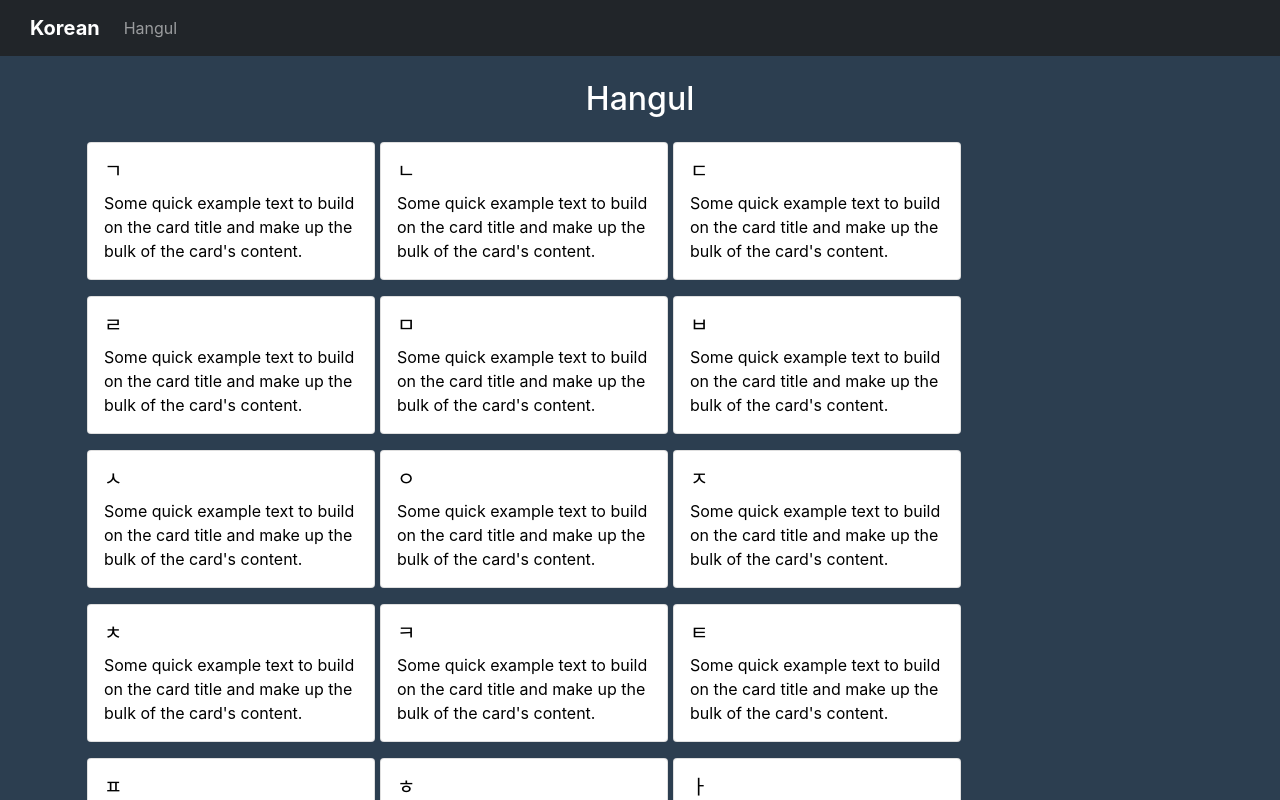
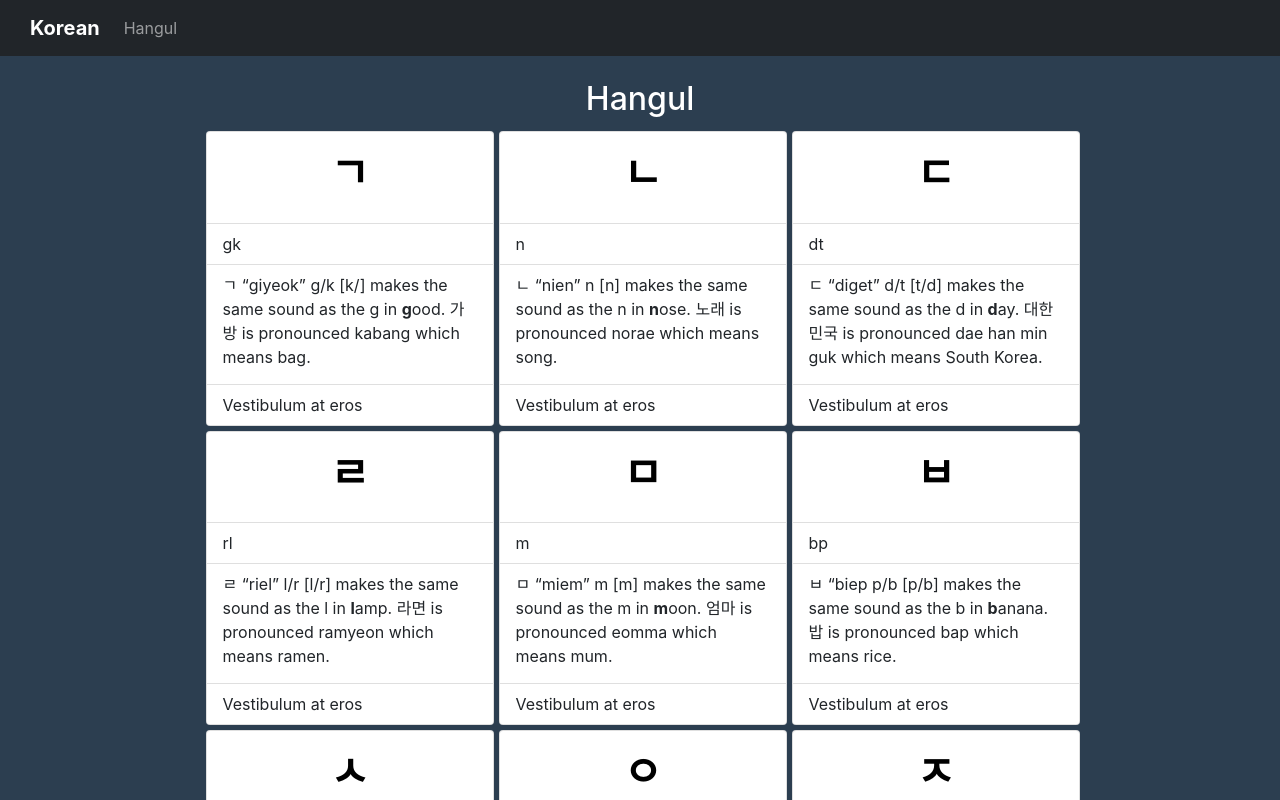
Before and after one commit to Asif-Dev-Fr/Korean-Language, a React (Create React App) app: page /hangul in a window 1280 px wide. Shown: the top 800 px of the page. Built offline with nearby package versions, Linux system fonts and the light colour scheme.

Commit message:
sentence ajouté

```diff
--- a/src/App.css
+++ b/src/App.css
@@ -9,8 +9,25 @@ body {
   color: #fff;
 }
 
-
 .container .cardRow {
   display: flex;
   flex-wrap: wrap;
+  justify-content: center;
 }
+
+.container .cardRow .card {
+  width: 18rem;
+  color: #000;
+  margin-left: 5px;
+  margin-top: 5px;
+}
+
+.container .cardRow .card .card-body .card-title {
+  font-size: 42px;
+  text-align: center;
+  font-weight: 600;
+}
+
+.container .cardRow .card .list-group .sentence {
+  height: 120px;
+}
--- a/src/assets/data/hangul.json
+++ b/src/assets/data/hangul.json
@@ -69,7 +69,8 @@
       "name": "이응",
       "pronunciation": "응",
       "romanization": ["", "ng"],
-      "type": "consonant"
+      "type": "consonant",
+      "sentence": "ㅇ “ieng” silent/ng [ŋ] silent sound or ng sound like in ya<strong>ng</strong>. 방 is pronounced bang which means room."
     },
     {
       "char_id": "j",
@@ -77,7 +78,8 @@
       "name": "지읒",
       "pronunciation": "즈",
       "romanization": ["j", "t"],
-      "type": "consonant"
+      "type": "consonant",
+      "sentence": "ㅈ “jiet” j [ts] makes the same sound as the j in <strong>j</strong>elly. 지도 is pronounced jido which means map."
     },
     {
       "char_id": "ch",
@@ -85,7 +87,8 @@
       "name": "치읓",
       "pronunciation": "츠",
       "romanization": ["ch", "t"],
-      "type": "consonant"
+      "type": "consonant",
+      "sentence": "ㅊ “chiet” ch [sʰ] makes the same sound as the ch in <strong>ch</strong>air. 친구 is pronounced as chingu which means friend."
     },
     {
       "char_id": "k",
@@ -93,7 +96,8 @@
       "name": "키읔",
       "pronunciation": "크",
       "romanization": ["k", "k"],
-      "type": "consonant"
+      "type": "consonant",
+      "sentence": "ㅋ “kiuek” k [kʰ] makes the same sound as the k in <strong>k</strong>iwi. 커피 is pronounced as kopi which means coffee."
     },
     {
       "char_id": "t",
@@ -101,7 +105,8 @@
       "name": "티읕",
       "pronunciation": "트",
       "romanization": ["t", "t"],
-      "type": "consonant"
+      "type": "consonant",
+      "sentence": "ㅌ “tiet” t [tʰ] makes the same sound as the t in <strong>t</strong>able. 토마토 is pronounced tomato which is the same word in English, tomato! This one is easy!"
     },
     {
       "char_id": "p",
@@ -109,7 +114,8 @@
       "name": "피읖",
       "pronunciation": "프",
       "romanization": ["p", "p"],
-      "type": "consonant"
+      "type": "consonant",
+      "sentence": "ㅍ “piep” p [pʰ] makes the same sound as the p in <strong>p</strong>anda. 팔 is pronounced pal which means arm."
     },
     {
       "char_id": "h",
@@ -117,7 +123,8 @@
       "name": "히잏",
       "pronunciation": "흐",
       "romanization": ["h", "t"],
-      "type": "consonant"
+      "type": "consonant",
+      "sentence": "“hiet” h [h] makes the same sound as the h in <strong>h</strong>at. 하늘 is pronounced haneul which means sky."
     },
     {
       "char_id": "a",
@@ -125,7 +132,8 @@
       "name": "아",
       "pronunciation": "아",
       "romanization": ["a"],
-      "type": "vowel"
+      "type": "vowel",
+      "sentence": "ㅏ a [a] makes the same sound as the a at the end of sant<strong>a</strong>. 차 is pronounced cha which means car."
     },
     {
       "char_id": "eo",
@@ -133,7 +141,8 @@
       "name": "어",
       "pronunciation": "어",
       "romanization": ["eo"],
-      "type": "vowel"
+      "type": "vowel",
+      "sentence": "ㅓ eo [ʌ] makes the same sound as o in s<strong>o</strong>ng without the ng sound. 버스 is pronounced bosseu which means bus."
     },
     {
       "char_id": "o",
@@ -141,7 +150,8 @@
       "name": "오",
       "pronunciation": "오",
       "romanization": ["o"],
-      "type": "vowel"
+      "type": "vowel",
+      "sentence": "ㅗ o [o] makes the same sound as the o in d<strong>o</strong>ll. 봄 is pronounced bom which means spring."
     },
     {
       "char_id": "u",
@@ -149,7 +159,8 @@
       "name": "우",
       "pronunciation": "우",
       "romanization": ["u"],
-      "type": "vowel"
+      "type": "vowel",
+      "sentence": "ㅜ u [u] makes the same sound as the u in <strong>u</strong>nicorn. 문 is pronounced mun which means door."
     },
     {
       "char_id": "eu",
@@ -157,7 +168,8 @@
       "name": "으",
       "pronunciation": "으",
       "romanization": ["eu"],
-      "type": "vowel"
+      "type": "vowel",
+      "sentence": "ㅡ eu [ɨ] This sound does not exist in English. The best comparison of this sound is when you are confused with something… “uh?”."
     },
     {
       "char_id": "i",
@@ -165,7 +177,8 @@
       "name": "이",
       "pronunciation": "이",
       "romanization": ["i"],
-      "type": "vowel"
+      "type": "vowel",
+      "sentence": "ㅣ i [i] makes the same sound as the y in bab<strong>y</strong>. 아이 is pronounced a e which means child."
     },
     {
       "char_id": "ya",
@@ -205,7 +218,8 @@
       "name": "쌍기역",
       "pronunciation": "끄",
       "romanization": ["kk", "k"],
-      "type": "consonant"
+      "type": "consonant",
+      "sentence": "ㄲ “ssang giyeok” kk [k*] makes the same sound as the k in s<strong>k</strong>i. 꿀 is pronounced kkul which means honey. "
     },
     {
       "char_id": "tt",
@@ -213,7 +227,8 @@
       "name": "쌍디귿",
       "pronunciation": "뜨",
       "romanization": ["tt", "t"],
-      "type": "consonant"
+      "type": "consonant",
+      "sentence": "ㄸ “ssang diget” tt [t*] makes the same sound as the t in ki<strong>tt</strong>en. 딸 is pronounced ddal which means daughter."
     },
     {
       "char_id": "pp",
@@ -221,7 +236,8 @@
       "name": "쌍비읍",
       "pronunciation": "쁘",
       "romanization": ["pp", "p"],
-      "type": "consonant"
+      "type": "consonant",
+      "sentence": "ㅃ “ssang biep” p [p*] makes the same sound as the p in a<strong>p</strong>artment. 아빠 is pronounced appa which means dad."
     },
     {
       "char_id": "ss",
@@ -229,7 +245,8 @@
       "name": "쌍시옷",
       "pronunciation": "쓰",
       "romanization": ["ss", "t"],
-      "type": "consonant"
+      "type": "consonant",
+      "sentence": "ㅆ “ssang shiot” ss [s*] makes the same sound as the sh in su<strong>sh</strong>i. 쑥 is pronounced ssuk which means mugwort (a traditional plant in Korea used in medicine and cosmetics)."
     },
     {
       "char_id": "jj",
@@ -237,7 +254,8 @@
       "name": "쌍지읒",
       "pronunciation": "쯔",
       "romanization": ["jj", "t"],
-      "type": "consonant"
+      "type": "consonant",
+      "sentence": "ㅉ “ssang jiet” [tsʰ] is also a bit tricky because there is no equivalent in the English language."
     },
     {
       "char_id": "ae",
--- a/src/components/Cards.jsx
+++ b/src/components/Cards.jsx
@@ -1,19 +1,26 @@
-import Button from 'react-bootstrap/Button';
-import Card from 'react-bootstrap/Card';
+import Button from "react-bootstrap/Button";
+import Card from "react-bootstrap/Card";
+import ListGroup from "react-bootstrap/ListGroup";
 
 const Cards = ({ data }) => {
   return (
-    <Card style={{ width: '18rem', color: "#000", marginLeft: "5px" }} className="mt-3">
+    <Card className="card">
       <Card.Body>
-        <Card.Title>{ data.character }</Card.Title>
-        <Card.Text>
-          Some quick example text to build on the card title and make up the
-          bulk of the card's content.
-        </Card.Text>
+        <Card.Title>{data.character}</Card.Title>
+      </Card.Body>
+      <ListGroup variant="flush">
+        <ListGroup.Item>{data.romanization}</ListGroup.Item>
+        <ListGroup.Item className="sentence">
+          <span
+            dangerouslySetInnerHTML={{
+              __html: data.sentence ? data.sentence : "-",
+            }}
+          ></span>
+        </ListGroup.Item>
+        <ListGroup.Item>Vestibulum at eros</ListGroup.Item>
+      </ListGroup>
+    </Card>
+  );
+};
 
-      </Card.Body>
-    </Card>
-  )
-}
-
-export default Cards
+export default Cards;
```
